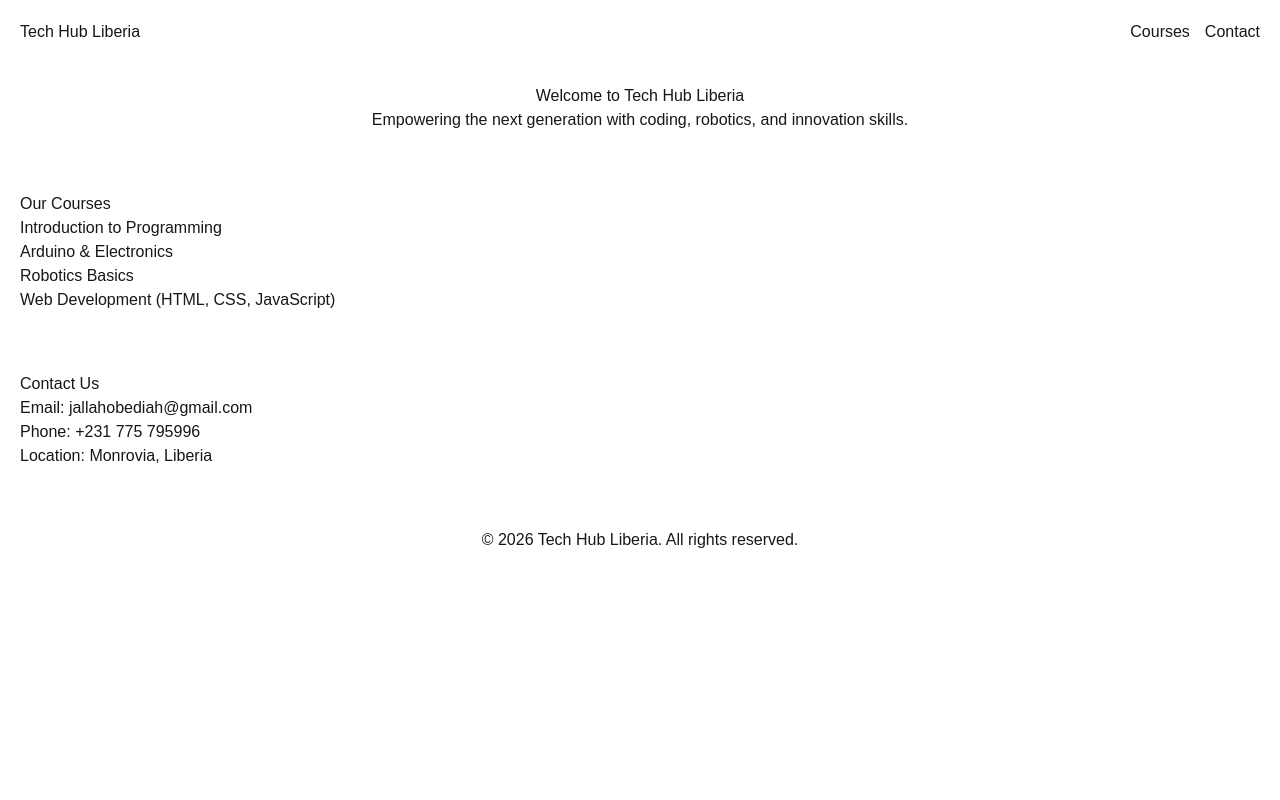
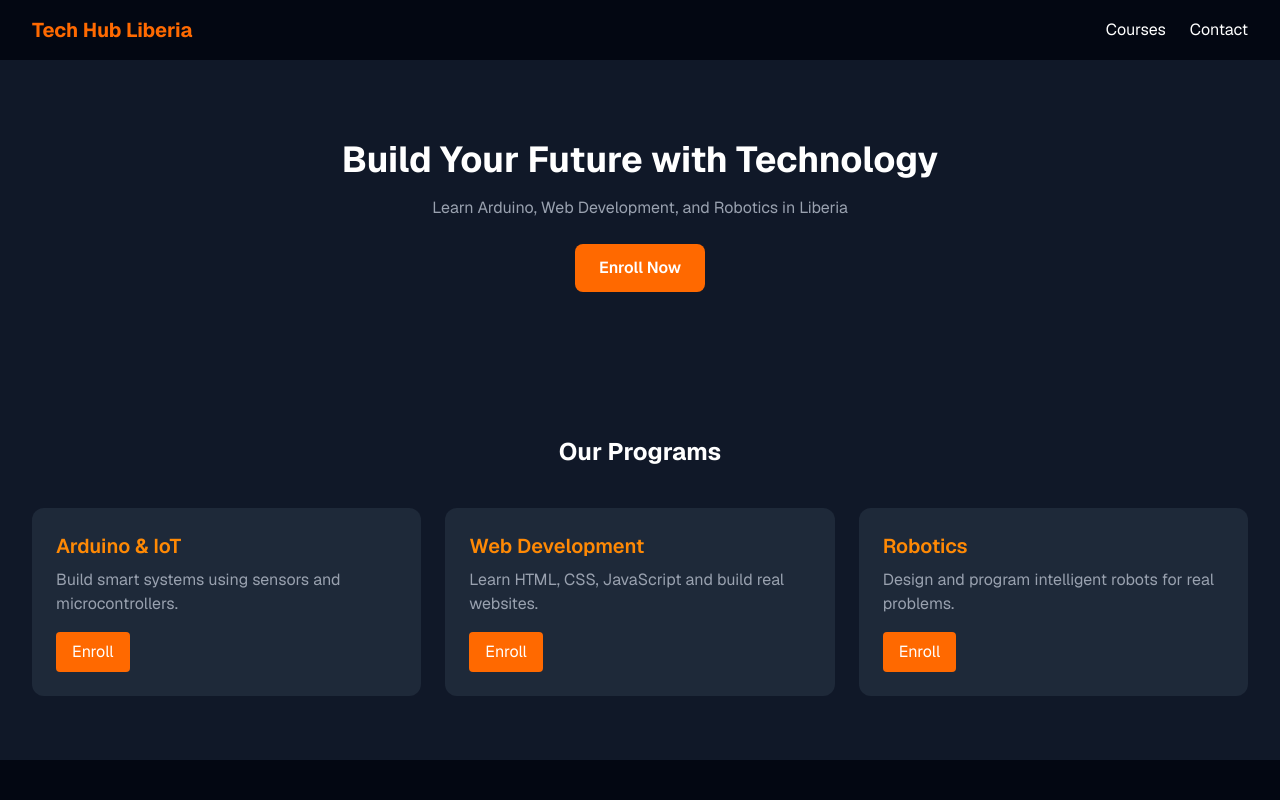
Before and after one commit to obediahjallah/tech-hub, a Next.js app: page / in a window 1280 px wide. Shown: the top 800 px of the page. Built offline with nearby package versions, Linux system fonts and the light colour scheme.

Commit message:
improve UI design

```diff
--- a/app/page.tsx
+++ b/app/page.tsx
@@ -1,44 +1,74 @@
 export default function Home() {
   return (
-    <main style={{ fontFamily: "Arial, sans-serif", padding: "20px" }}>
+    <main className="min-h-screen bg-gray-900 text-white font-sans">
 
-      {/* Navbar */}
-      <nav style={{ display: "flex", justifyContent: "space-between", marginBottom: "40px" }}>
-        <h2>Tech Hub Liberia</h2>
-        <div>
-          <a href="#courses" style={{ marginRight: "15px" }}>Courses</a>
-          <a href="#contact">Contact</a>
+      {/* NAVBAR */}
+      <nav className="flex justify-between items-center px-8 py-4 bg-gray-950">
+        <h1 className="text-xl font-bold text-orange-500">Tech Hub Liberia</h1>
+        <div className="space-x-6">
+          <a href="#courses" className="hover:text-orange-400">Courses</a>
+          <a href="#contact" className="hover:text-orange-400">Contact</a>
         </div>
       </nav>
 
-      {/* Hero Section */}
-      <section style={{ textAlign: "center", marginBottom: "60px" }}>
-        <h1>Welcome to Tech Hub Liberia</h1>
-        <p>Empowering the next generation with coding, robotics, and innovation skills.</p>
+      {/* HERO */}
+      <section className="text-center py-20 px-6">
+        <h1 className="text-4xl font-bold mb-4">
+          Build Your Future with Technology
+        </h1>
+        <p className="text-gray-400 mb-6">
+          Learn Arduino, Web Development, and Robotics in Liberia
+        </p>
+
+        <button className="bg-orange-500 hover:bg-orange-600 px-6 py-3 rounded-lg font-semibold">
+          Enroll Now
+        </button>
       </section>
 
-      {/* Courses Section */}
-      <section id="courses" style={{ marginBottom: "60px" }}>
-        <h2>Our Courses</h2>
-        <ul>
-          <li>Introduction to Programming</li>
-          <li>Arduino & Electronics</li>
-          <li>Robotics Basics</li>
-          <li>Web Development (HTML, CSS, JavaScript)</li>
-        </ul>
+      {/* COURSES */}
+      <section id="courses" className="px-8 py-16">
+        <h2 className="text-2xl font-bold mb-10 text-center">Our Programs</h2>
+
+        <div className="grid md:grid-cols-3 gap-6">
+
+          <div className="bg-gray-800 p-6 rounded-xl hover:scale-105 transition">
+            <h3 className="text-xl font-semibold mb-2 text-orange-400">Arduino & IoT</h3>
+            <p className="text-gray-400 mb-4">
+              Build smart systems using sensors and microcontrollers.
+            </p>
+            <button className="bg-orange-500 px-4 py-2 rounded">Enroll</button>
+          </div>
+
+          <div className="bg-gray-800 p-6 rounded-xl hover:scale-105 transition">
+            <h3 className="text-xl font-semibold mb-2 text-orange-400">Web Development</h3>
+            <p className="text-gray-400 mb-4">
+              Learn HTML, CSS, JavaScript and build real websites.
+            </p>
+            <button className="bg-orange-500 px-4 py-2 rounded">Enroll</button>
+          </div>
+
+          <div className="bg-gray-800 p-6 rounded-xl hover:scale-105 transition">
+            <h3 className="text-xl font-semibold mb-2 text-orange-400">Robotics</h3>
+            <p className="text-gray-400 mb-4">
+              Design and program intelligent robots for real problems.
+            </p>
+            <button className="bg-orange-500 px-4 py-2 rounded">Enroll</button>
+          </div>
+
+        </div>
       </section>
 
-      {/* Contact Section */}
-      <section id="contact">
-        <h2>Contact Us</h2>
-        <p>Email: jallahobediah@gmail.com</p>
-        <p>Phone: +231 775 795996</p>
-        <p>Location: Monrovia, Liberia</p>
+      {/* CONTACT */}
+      <section id="contact" className="bg-gray-950 px-8 py-16 text-center">
+        <h2 className="text-2xl font-bold mb-6">Contact Us</h2>
+        <p className="text-gray-400">Email: jallahobediah@gmail.com</p>
+        <p className="text-gray-400">Phone: +231 77 5795996</p>
+        <p className="text-gray-400">Location: Monrovia, Liberia</p>
       </section>
 
-      {/* Footer */}
-      <footer style={{ marginTop: "60px", textAlign: "center" }}>
-        <p>© {new Date().getFullYear()} Tech Hub Liberia. All rights reserved.</p>
+      {/* FOOTER */}
+      <footer className="text-center py-6 text-gray-500">
+        © 2026 Tech Hub Liberia
       </footer>
 
     </main>
```
